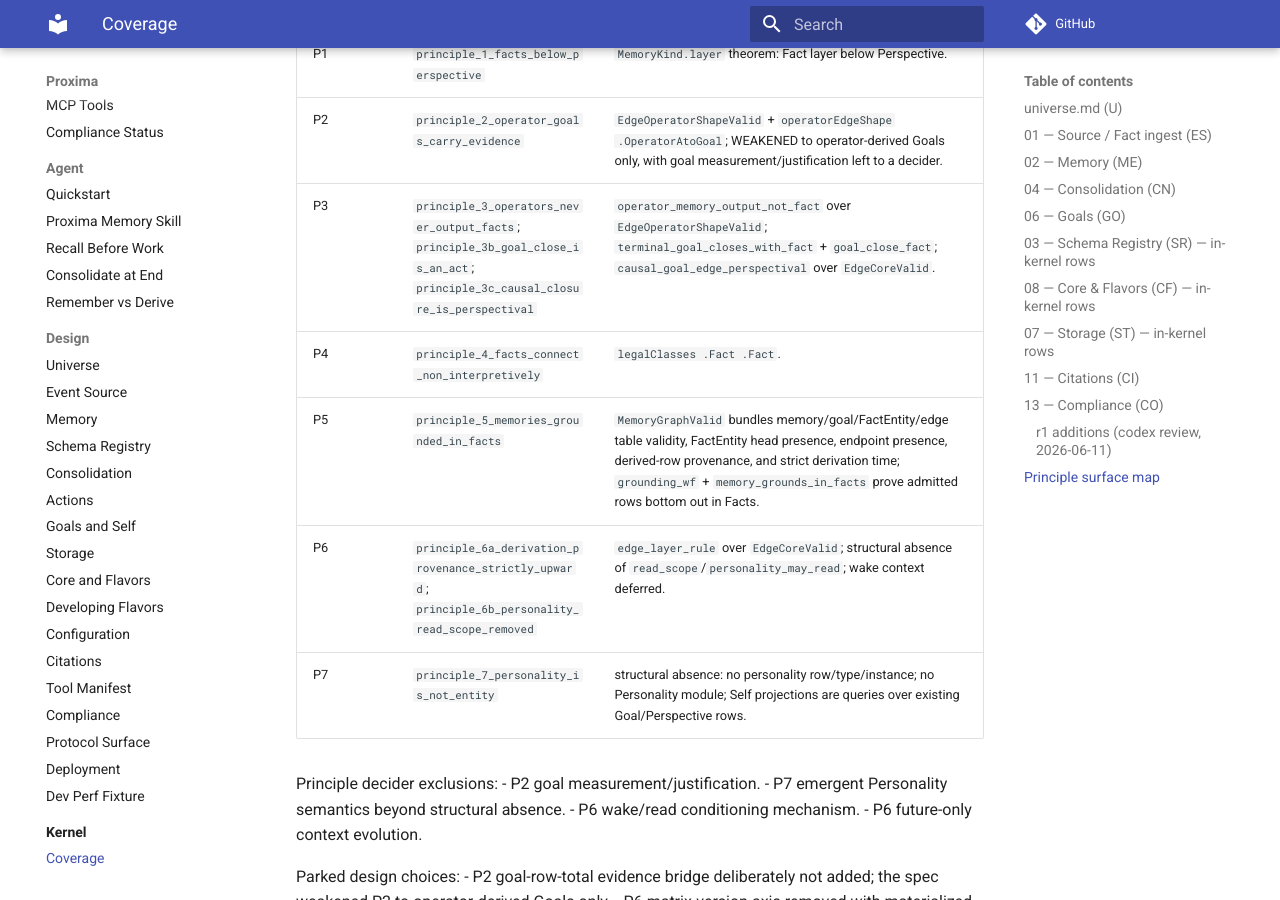
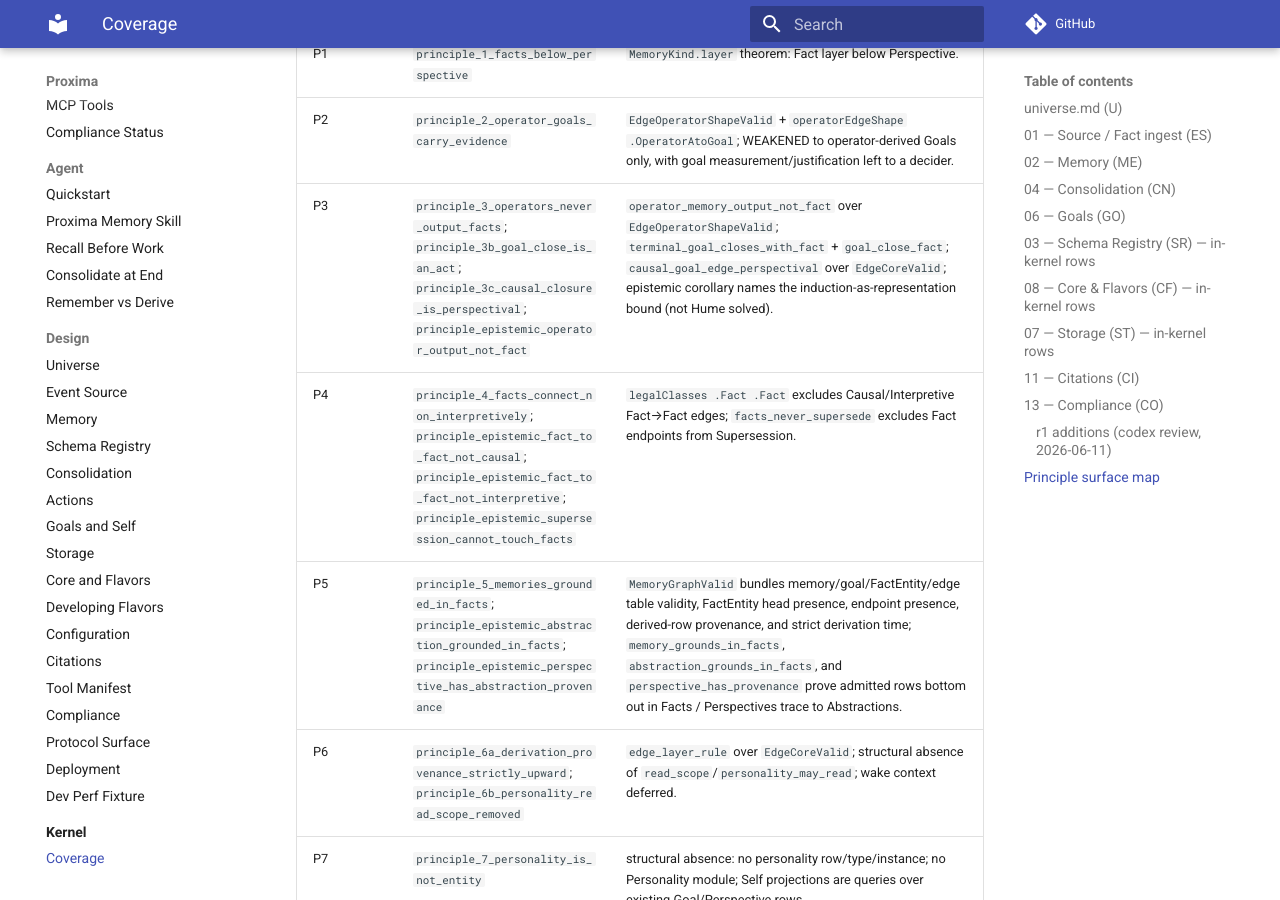
Before and after one commit to Aquilo-Solution-S/Proxima, an MkDocs documentation site: the page built from docs/lean/COVERAGE.md, in a window 1280 px wide and 900 px high, scrolled down 14240 px. Built offline with MkDocs 1.6.1 and Material for MkDocs 9.7.7, drawn with Linux system fonts in a browser that asks for light colours; comment, search, counter and statistics services are not loaded.

Commit message:
docs(lean): add epistemic principle corollaries
- add no-new-axiom corollaries for Fact causal/interpretive exclusion, operator outputs, Supersession, Abstraction grounding, and Perspective provenance
- document the new principle surfaces in the Lean coverage map
- verify with docs/lean lake build

```diff
--- a/docs/lean/COVERAGE.md
+++ b/docs/lean/COVERAGE.md
@@ -197,9 +197,9 @@
 |---|---|---|
 | P1 | `principle_1_facts_below_perspective` | `MemoryKind.layer` theorem: Fact layer below Perspective. |
 | P2 | `principle_2_operator_goals_carry_evidence` | `EdgeOperatorShapeValid` + `operatorEdgeShape .OperatorAtoGoal`; WEAKENED to operator-derived Goals only, with goal measurement/justification left to a decider. |
-| P3 | `principle_3_operators_never_output_facts`; `principle_3b_goal_close_is_an_act`; `principle_3c_causal_closure_is_perspectival` | `operator_memory_output_not_fact` over `EdgeOperatorShapeValid`; `terminal_goal_closes_with_fact` + `goal_close_fact`; `causal_goal_edge_perspectival` over `EdgeCoreValid`. |
-| P4 | `principle_4_facts_connect_non_interpretively` | `legalClasses .Fact .Fact`. |
-| P5 | `principle_5_memories_grounded_in_facts` | `MemoryGraphValid` bundles memory/goal/FactEntity/edge table validity, FactEntity head presence, endpoint presence, derived-row provenance, and strict derivation time; `grounding_wf` + `memory_grounds_in_facts` prove admitted rows bottom out in Facts. |
+| P3 | `principle_3_operators_never_output_facts`; `principle_3b_goal_close_is_an_act`; `principle_3c_causal_closure_is_perspectival`; `principle_epistemic_operator_output_not_fact` | `operator_memory_output_not_fact` over `EdgeOperatorShapeValid`; `terminal_goal_closes_with_fact` + `goal_close_fact`; `causal_goal_edge_perspectival` over `EdgeCoreValid`; epistemic corollary names the induction-as-representation bound (not Hume solved). |
+| P4 | `principle_4_facts_connect_non_interpretively`; `principle_epistemic_fact_to_fact_not_causal`; `principle_epistemic_fact_to_fact_not_interpretive`; `principle_epistemic_supersession_cannot_touch_facts` | `legalClasses .Fact .Fact` excludes Causal/Interpretive Fact→Fact edges; `facts_never_supersede` excludes Fact endpoints from Supersession. |
+| P5 | `principle_5_memories_grounded_in_facts`; `principle_epistemic_abstraction_grounded_in_facts`; `principle_epistemic_perspective_has_abstraction_provenance` | `MemoryGraphValid` bundles memory/goal/FactEntity/edge table validity, FactEntity head presence, endpoint presence, derived-row provenance, and strict derivation time; `memory_grounds_in_facts`, `abstraction_grounds_in_facts`, and `perspective_has_provenance` prove admitted rows bottom out in Facts / Perspectives trace to Abstractions. |
 | P6 | `principle_6a_derivation_provenance_strictly_upward`; `principle_6b_personality_read_scope_removed` | `edge_layer_rule` over `EdgeCoreValid`; structural absence of `read_scope`/`personality_may_read`; wake context deferred. |
 | P7 | `principle_7_personality_is_not_entity` | structural absence: no personality row/type/instance; no Personality module; Self projections are queries over existing Goal/Perspective rows. |
 
```
Also changed, not shown: 1 other file.
